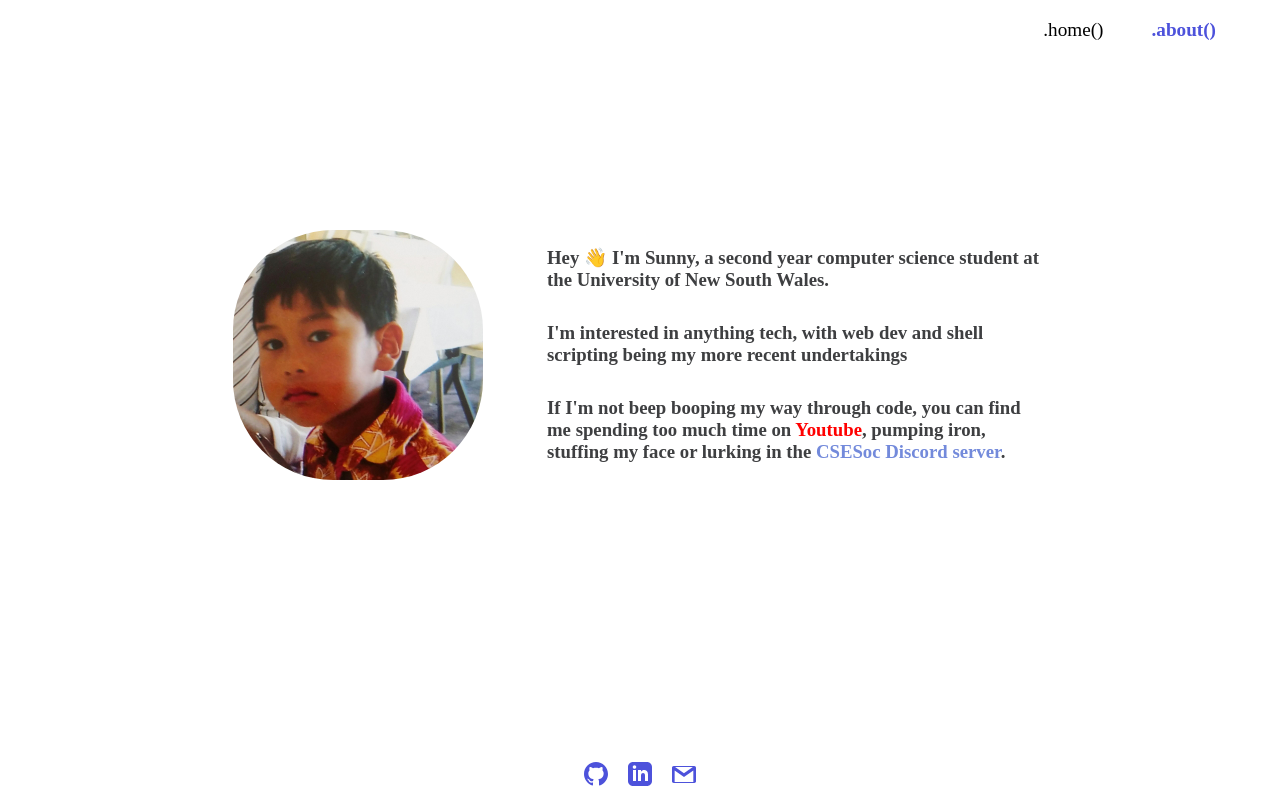
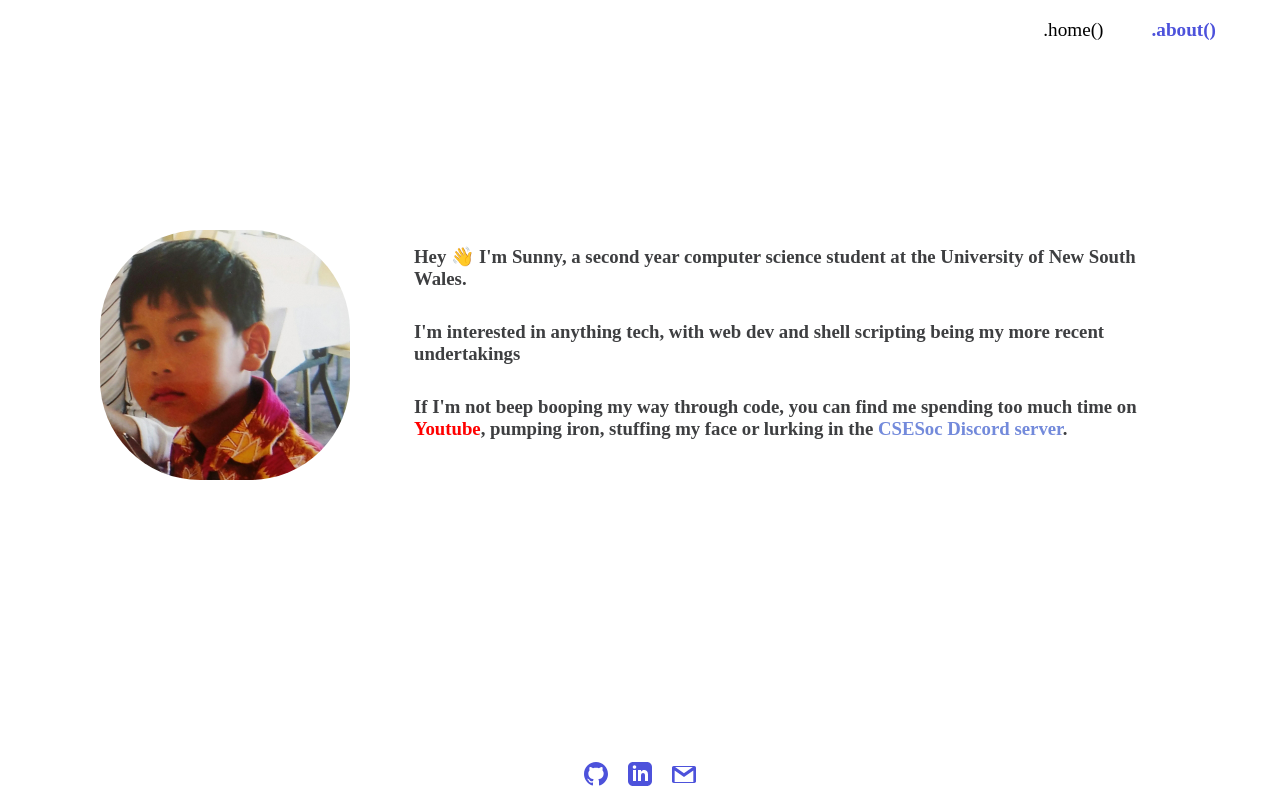
Before and after one commit to casio987/casio987.github.io, a React (Create React App) app: page /about in a window 1280 px wide. Built offline with nearby package versions, Linux system fonts and the light colour scheme; a web font is replaced by a local one; what react-animations would draw is missing.

Commit message:
implement layout to about page

```diff
--- a/src/pages/About.js
+++ b/src/pages/About.js
@@ -17,13 +17,15 @@ const InfoHolder = styled.div`
     display: flex;
     flex-direction: row;
     justify-content: center;
-    align-items: center;
     margin-top: 150px;
+    margin-left: 100px;
+    margin-right: 100px;
     gap: 4rem;
 
     @media (max-width: 768px) {
         display: flex;
         flex-direction: column;
+        justify-content: center;
         align-items: center;
     }
 `;
@@ -31,7 +33,6 @@ const InfoHolder = styled.div`
 const TextHolder = styled.div`
     display: flex;
     flex-direction: column;
-    width: 500px;
     font-size: 12.5px;
 `;
 
@@ -42,8 +43,6 @@ const Image = styled.img`
     @media (max-width: 960px) {
         display: flex;
         flex-direction: column;
-        justify-content: center;
-        align-items: center;
     }
 `;
 
@@ -80,7 +79,7 @@ function About() {
     const [randomNum, setRandomNum] = useState(0);
     const randomYoutubeVid = ytList[randomNum];
 
-    console.log(randomNum);
+    // console.log(randomNum);
     return (
         <AboutContainer>
             <InfoHolder>
```
